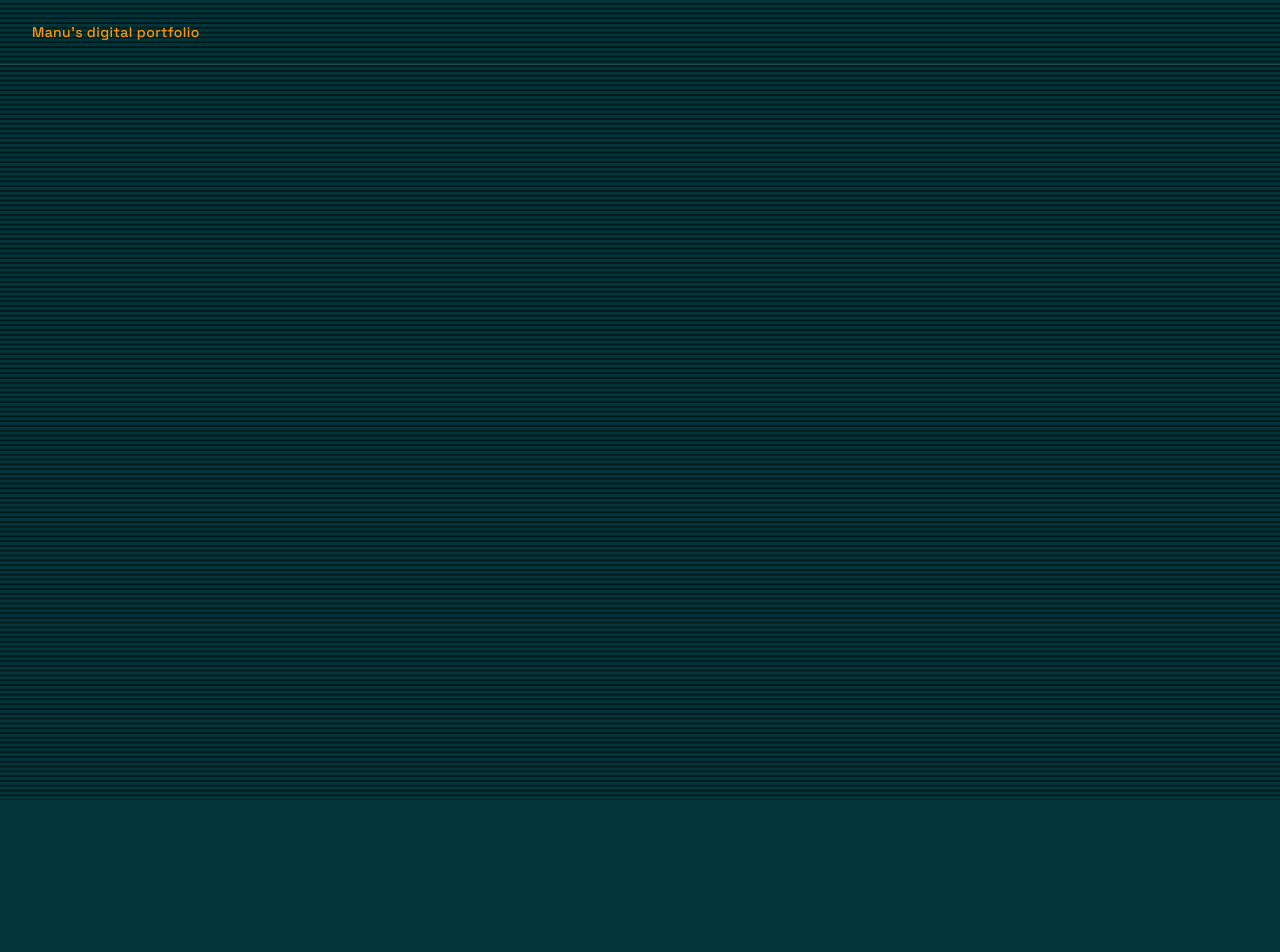
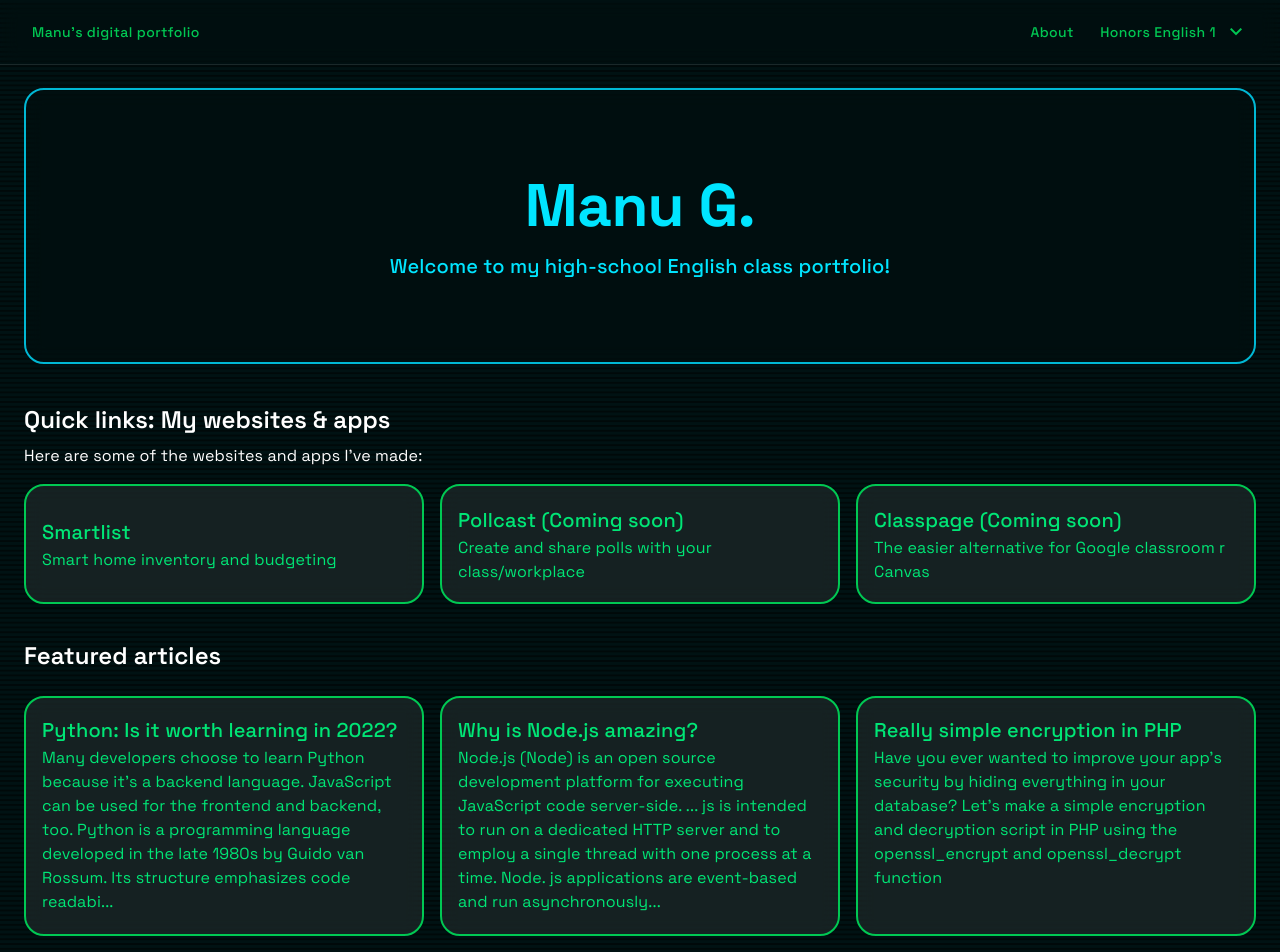
Before and after one commit to manuthecoder/digital-portfolio, a Next.js app: page / in a window 1280 px wide. Shown: the top 952 px of the page. Before the commit the page ends 800 px from the top, so only its background shows below. Built offline with nearby package versions, Linux system fonts and the light colour scheme.

Commit message:
update 6 files

```diff
--- /dev/null
+++ b/components/About.tsx
@@ -0,0 +1,6 @@
+import React from "react";
+import Button from "@mui/material/Button";
+
+export function About() {
+  return <Button>About</Button>;
+}
--- /dev/null
+++ b/components/Classes.tsx
@@ -0,0 +1,29 @@
+import React from "react";
+import Button from "@mui/material/Button";
+
+const classes = [
+  {
+    name: "Honors English 1",
+  },
+];
+
+function ClassData({ data }) {
+  return (
+    <Button sx={{ ml: 1 }}>
+      {data.name}
+      <span className="material-symbols-outlined" style={{ marginLeft: "8px" }}>
+        expand_more
+      </span>
+    </Button>
+  );
+}
+
+export function Classes() {
+  return (
+    <>
+      {classes.map((data: any, key) => (
+        <ClassData data={data} key={key.toString()} />
+      ))}
+    </>
+  );
+}
--- a/pages/_app.tsx
+++ b/pages/_app.tsx
@@ -6,12 +6,14 @@ import Toolbar from "@mui/material/Toolbar";
 import Button from "@mui/material/Button";
 import { createTheme, ThemeProvider } from "@mui/material/styles";
 import * as colors from "@mui/material/colors";
+import { About } from "../components/About";
+import { Classes } from "../components/Classes";
 
 function App({ Component, pageProps }) {
   const theme = createTheme({
     palette: {
       primary: {
-        main: colors.orange[500],
+        main: colors.green["A700"],
       },
     },
     components: {
@@ -21,6 +23,8 @@ function App({ Component, pageProps }) {
       MuiButton: {
         styleOverrides: {
           root: {
+            borderRadius: "15px",
+            transition: "none",
             textTransform: "none",
           },
         },
@@ -33,14 +37,23 @@ function App({ Component, pageProps }) {
       <AppBar
         sx={{
           background: "transparent",
+          backdropFilter: "blur(10px)",
+          position: "fixed",
+          top: 0,
+          left: 0,
+          width: "100%",
           borderBottom: "1px solid rgba(255,255,255,.1)",
         }}
         elevation={0}
       >
         <Toolbar>
-          <Button>Manu's digital portfolio</Button>
+          <Button>Manu&apos;s digital portfolio</Button>
+          <Box sx={{ flexGrow: 1 }} />
+          <About />
+          <Classes />
         </Toolbar>
       </AppBar>
+      <Toolbar />
       <Box>
         <Component {...pageProps} />
       </Box>
--- a/pages/_document.tsx
+++ b/pages/_document.tsx
@@ -15,6 +15,10 @@ export default function Document() {
           href="https://fonts.googleapis.com/css2?family=Space+Grotesk:wght@300;400;500;600;700&display=swap"
           rel="stylesheet"
         />
+        <link
+          rel="stylesheet"
+          href="https://fonts.googleapis.com/css2?family=Material+Symbols+Outlined:opsz,wght,FILL,GRAD@48,300,0,0"
+        />
       </Head>
       <body>
         <Main />
--- a/pages/index.tsx
+++ b/pages/index.tsx
@@ -1,6 +1,12 @@
 import React from "react";
 import Head from "next/head";
-import Image from "next/image";
+import Typography from "@mui/material/Typography";
+import Card from "@mui/material/Card";
+import CardContent from "@mui/material/CardContent";
+import CardActionArea from "@mui/material/CardActionArea";
+import Box from "@mui/material/Box";
+import Grid from "@mui/material/Grid";
+import { cyan, green } from "@mui/material/colors";
 
 export default function Home() {
   return (
@@ -8,6 +14,150 @@ export default function Home() {
       <Head>
         <title>Home</title>
       </Head>
+      <Box sx={{ p: 3 }}>
+        <Box
+          sx={{
+            "@keyframes this": {
+              "0%": {
+                background: cyan["900"],
+                boxShadow: "0 0 0 40px " + cyan["900"] + " inset",
+              },
+              "49%": {
+                background: cyan["900"],
+              },
+              "50%": {
+                background: "transparent",
+                boxShadow: "0 0 0 40px " + cyan["900"] + " inset",
+              },
+              "100%": {
+                background: "transparent",
+                boxShadow: "0 0 0 0px " + cyan["900"] + " inset",
+              },
+            },
+            p: 5,
+            py: 10,
+            textAlign: "center",
+            backdropFilter: "blur(10px)",
+            borderRadius: 5,
+            border: "2px solid " + cyan["A700"],
+            // transition: "box-shadow .5s",
+            animation: "this .5s forwards",
+            color: cyan["A400"],
+          }}
+        >
+          <Typography variant="h2" sx={{ fontWeight: "800" }}>
+            Manu G.
+          </Typography>
+          <Typography variant="h6" sx={{ mt: 1 }}>
+            Welcome to my high-school English class portfolio!
+          </Typography>
+        </Box>
+        <Typography variant="h5" sx={{ fontWeight: "600", mt: 5 }}>
+          Quick links: My websites & apps
+        </Typography>
+        <Typography sx={{ mb: 2, mt: 1 }}>
+          Here are some of the websites and apps I&apos;ve made:
+        </Typography>
+        <Grid container spacing={2}>
+          {[
+            {
+              name: "Smartlist",
+              description: "Smart home inventory and budgeting",
+              url: "https://smartlist.tech",
+            },
+            {
+              name: "Pollcast (Coming soon)",
+              description: "Create and share polls with your class/workplace",
+              url: "https://smartlist.tech",
+            },
+            {
+              name: "Classpage (Coming soon)",
+              description:
+                "The easier alternative for Google classroom r Canvas",
+              url: "https://classpage-beta.manuthecoder.ml",
+            },
+          ].map((site, id) => (
+            <Grid item xs={4} key={id.toString()}>
+              <Card
+                key={site.name}
+                sx={{
+                  height: "100%",
+                  display: "flex",
+                  background: "rgba(200,200,200,.1)",
+                  borderRadius: 5,
+                  backdropFilter: "blur(10px)",
+                  border: "2px solid " + green["A700"],
+                  color: green["A400"],
+                  "& *": { transition: "none!important" },
+                }}
+                color="inherit"
+              >
+                <CardActionArea
+                  onClick={() => {
+                    window.open(site.url);
+                  }}
+                >
+                  <CardContent>
+                    <Typography variant="h6">{site.name}</Typography>
+                    <Typography>{site.description}</Typography>
+                  </CardContent>
+                </CardActionArea>
+              </Card>
+            </Grid>
+          ))}
+        </Grid>
+        <Typography variant="h5" sx={{ fontWeight: "600", mt: 5, mb: 3 }}>
+          Featured articles
+        </Typography>
+        <Grid container spacing={2}>
+          {[
+            {
+              name: "Python: Is it worth learning in 2022?",
+              description:
+                "Many developers choose to learn Python because it’s a backend language. JavaScript can be used for the frontend and backend, too. Python is a programming language developed in the late 1980s by Guido van Rossum. Its structure emphasizes code readabi...",
+              url: "https://blog.manuthecoder.ml/python-is-it-worth-learning-in-2022",
+            },
+            {
+              name: "Why is Node.js amazing?",
+              description:
+                "Node.js (Node) is an open source development platform for executing JavaScript code server-side. ... js is intended to run on a dedicated HTTP server and to employ a single thread with one process at a time. Node. js applications are event-based and run asynchronously... ",
+              url: "https://blog.manuthecoder.ml/why-nodejs-is-awesome",
+            },
+            {
+              name: "Really simple encryption in PHP",
+              description:
+                "Have you ever wanted to improve your app's security by hiding everything in your database? Let's make a simple encryption and decryption script in PHP using the openssl_encrypt and openssl_decrypt function",
+              url: "https://blog.manuthecoder.ml/really-simple-encryption-in-php",
+            },
+          ].map((article, id) => (
+            <Grid item xs={4} key={id.toString()}>
+              <Card
+                sx={{
+                  height: "100%",
+                  background: "rgba(200,200,200,.1)",
+                  borderRadius: 5,
+                  backdropFilter: "blur(10px)",
+                  border: "2px solid " + green["A700"],
+                  color: green["A400"],
+                  "& *": { transition: "none!important" },
+                }}
+                color="inherit"
+              >
+                <CardActionArea
+                  onClick={() => {
+                    window.open(article.url);
+                  }}
+                >
+                  <CardContent>
+                    <Typography variant="h6">{article.name}</Typography>
+                    <Typography>{article.description}</Typography>
+                  </CardContent>
+                </CardActionArea>
+              </Card>
+            </Grid>
+          ))}
+        </Grid>
+      </Box>
     </>
   );
 }
--- a/styles/globals.css
+++ b/styles/globals.css
@@ -8,13 +8,13 @@ body {
     rgba(0, 0, 0, 0.5) 70%,
     rgba(0, 0, 0, 0.5)
   );
-  background-color: #02353a !important;
+  background-color: #001213 !important;
   background-size: 100% 0.3rem;
 
   color: #fff;
 }
 
-*:not(.material-symbols-rounded) {
+*:not(.material-symbols-outlined) {
   font-family: "Space Grotesk", sans-serif !important;
 }
 .MuiTouchRipple-rippleVisible {
--- a/tsconfig.json
+++ b/tsconfig.json
@@ -14,6 +14,7 @@
     "incremental": true,
     "esModuleInterop": true,
     "module": "esnext",
+    "moduleResolution": "node",
     "resolveJsonModule": true,
     "isolatedModules": true,
     "jsx": "preserve"
```
